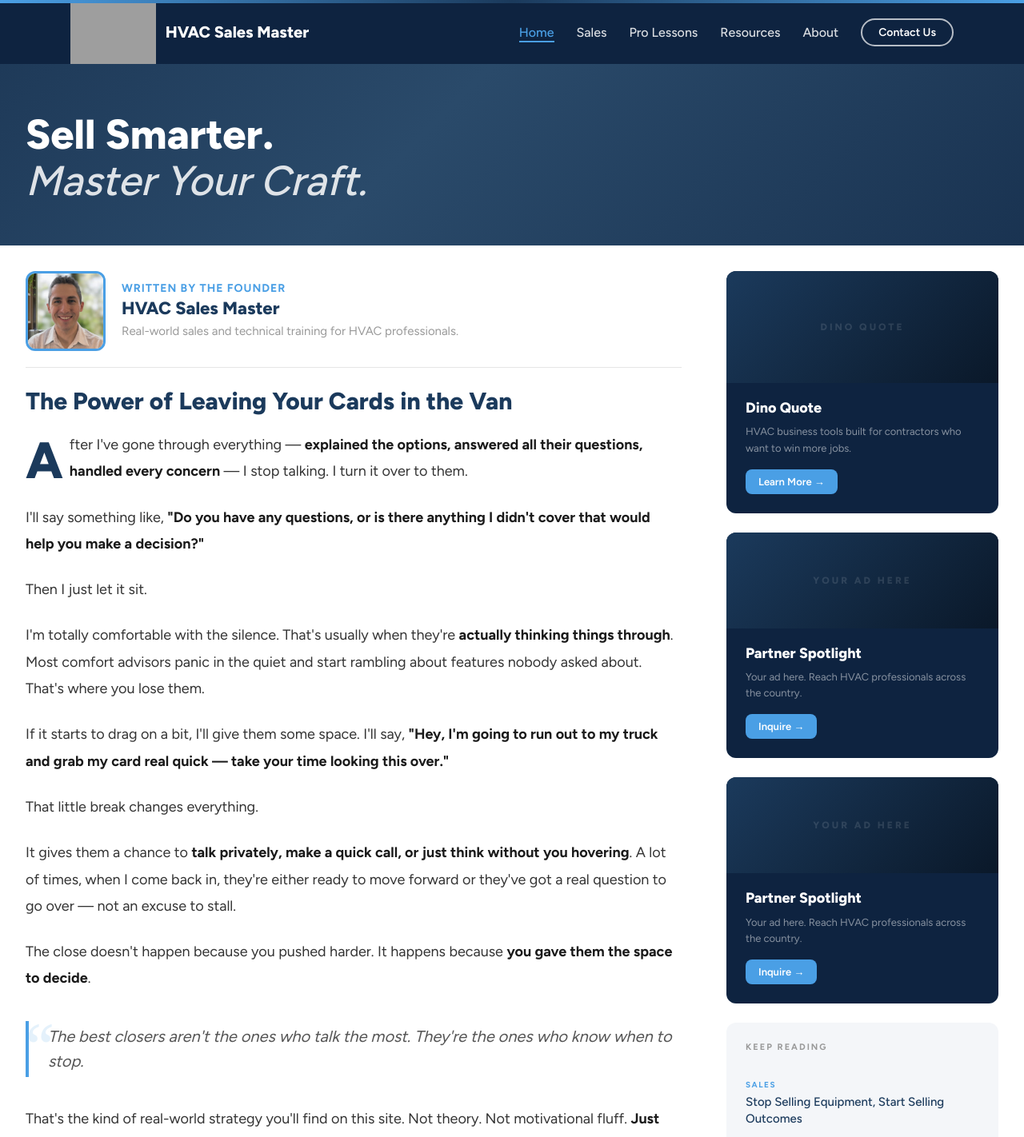
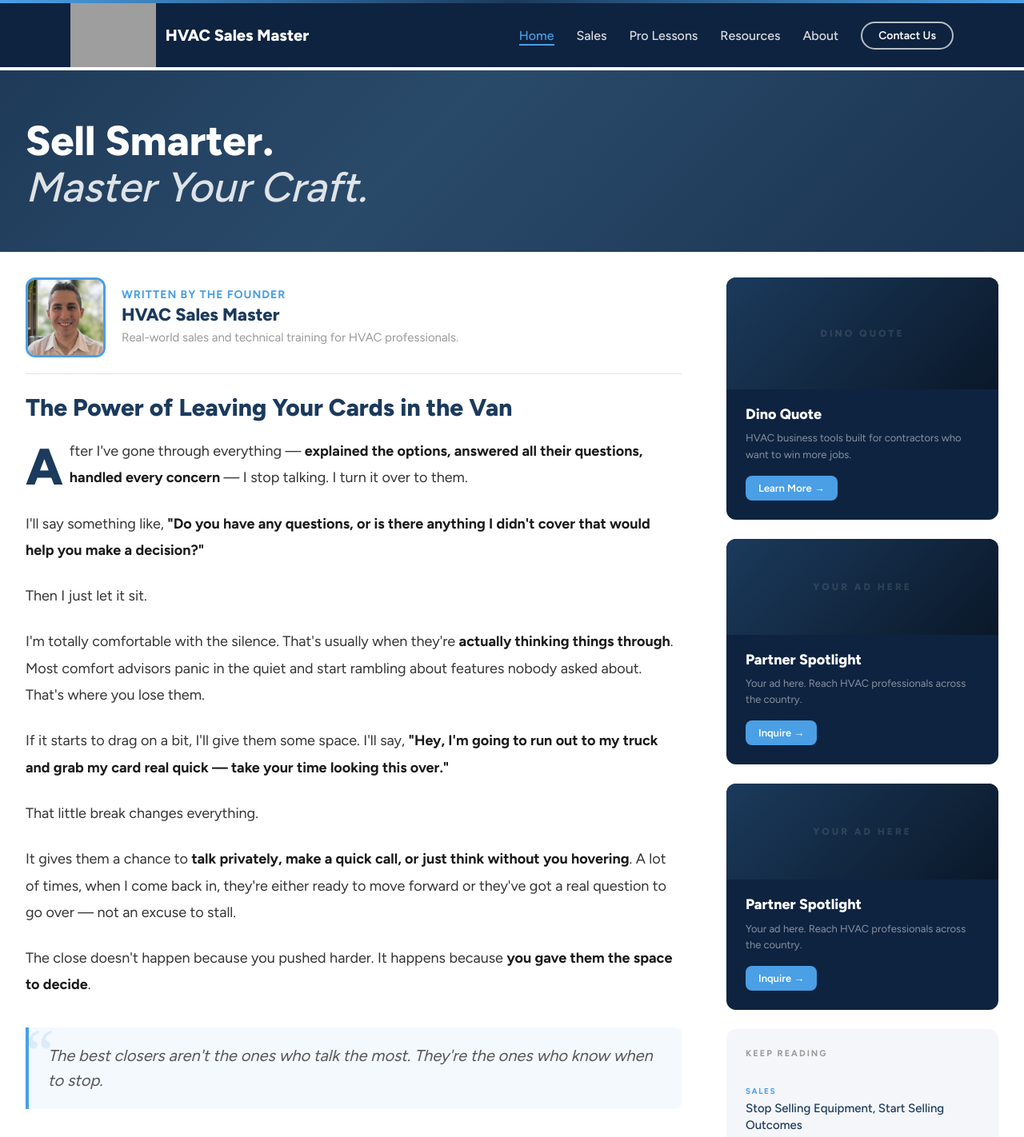
Before and after one commit to Ishack94/HVAC-sales-master, a React (Vite) app: page / in a window 1280 px wide. Shown: the top 1422 px of the page at 80% size. Built offline with nearby package versions, Linux system fonts and the light colour scheme; grey boxes are pictures that could not be loaded.

Commit message:
final visual polish
Co-Authored-By: Claude Sonnet 4.6 <noreply@anthropic.com>

```diff
--- a/src/components/Home/Newsletter.module.css
+++ b/src/components/Home/Newsletter.module.css
@@ -1,6 +1,6 @@
 .section {
   background: #f4f6f9;
-  padding: 64px 48px;
+  padding: 40px 48px;
   border-top: 1px solid #e5e5e5;
 }
 
--- a/src/components/Layout/Banner.module.css
+++ b/src/components/Layout/Banner.module.css
@@ -9,7 +9,7 @@
   background-size: 300% 300%;
   animation: bannerShift 12s ease infinite;
   padding: 60px 32px 50px;
-  margin-top: 80px;
+  margin-top: 84px;
 }
 
 .inner {
--- a/src/components/Layout/Footer.module.css
+++ b/src/components/Layout/Footer.module.css
@@ -23,7 +23,7 @@
 }
 
 .logo {
-  height: 40px;
+  height: 48px;
   width: auto;
   object-fit: contain;
   align-self: flex-start;
--- a/src/components/Layout/Header.jsx
+++ b/src/components/Layout/Header.jsx
@@ -17,7 +17,6 @@ export default function Header() {
   return (
     <>
       <header className={styles.header}>
-        <div className={styles.topAccent} aria-hidden="true" />
         <div className={styles.inner}>
           <Link to="/" className={styles.brand}>
             <img src={logoSrc} alt="HVAC Sales Master" className={styles.logo} />
--- a/src/components/Layout/Header.module.css
+++ b/src/components/Layout/Header.module.css
@@ -1,21 +1,11 @@
 .header {
   position: fixed;
-  top: 0;
+  top: 4px;
   left: 0;
   right: 0;
   z-index: 100;
   background: #0e2340;
   height: 80px;
-}
-
-.topAccent {
-  position: absolute;
-  top: 0;
-  left: 0;
-  right: 0;
-  height: 4px;
-  background: linear-gradient(to right, #4a9fe5, #1b3a5c, #4a9fe5);
-  pointer-events: none;
 }
 
 .inner {
--- a/src/components/Layout/Layout.jsx
+++ b/src/components/Layout/Layout.jsx
@@ -3,6 +3,7 @@ import { Outlet, useLocation } from 'react-router-dom'
 import { useEffect } from 'react'
 import Header from './Header'
 import Footer from './Footer'
+import styles from './Layout.module.css'
 
 export default function Layout() {
   const { pathname } = useLocation()
@@ -14,6 +15,7 @@ export default function Layout() {
 
   return (
     <>
+      <div className={styles.topBar} aria-hidden="true" />
       <Header />
       <main>
         <Outlet />
--- /dev/null
+++ b/src/components/Layout/Layout.module.css
@@ -0,0 +1,6 @@
+.topBar {
+  height: 4px;
+  width: 100%;
+  background: linear-gradient(to right, #4a9fe5, #1b3a5c, #4a9fe5);
+  flex-shrink: 0;
+}
--- a/src/pages/Home.module.css
+++ b/src/pages/Home.module.css
@@ -103,9 +103,11 @@
 }
 
 .body blockquote {
+  background: rgba(74, 159, 229, 0.06);
   border-left: 4px solid #4a9fe5;
+  border-radius: 0 8px 8px 0;
   margin: 36px 0;
-  padding: 4px 0 4px 24px;
+  padding: 20px 24px;
   font-style: italic;
   color: #555;
   font-size: 20px;
```
